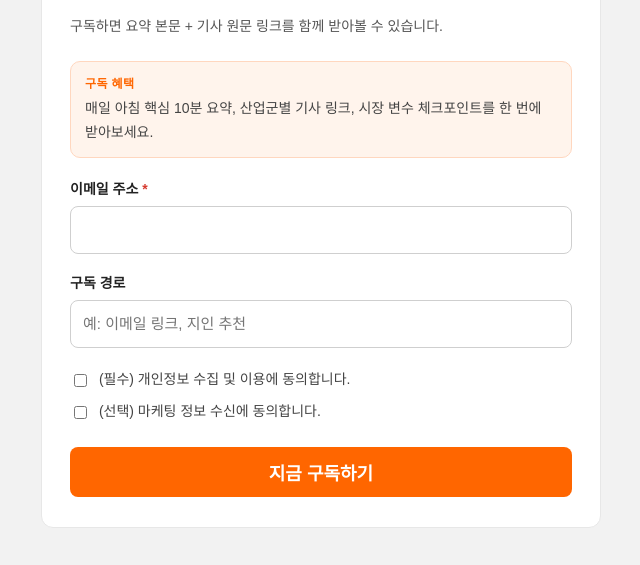
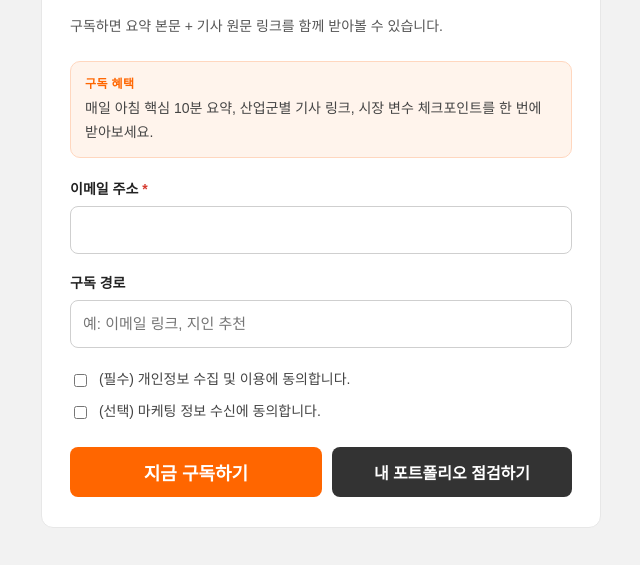
Before and after one commit to misodaily/miso_daily_newsletter, a plain HTML site: page public/subscribe_miso_daily.html in a window 1280 px wide. Shown: the part 195-760 px from the top of the page, without its empty margins (319-959 px from the left). Drawn offline with Linux system fonts and the light colour scheme.

Commit message:
feat: add portfolio link button next to subscribe button

```diff
--- a/public/subscribe_miso_daily.html
+++ b/public/subscribe_miso_daily.html
@@ -64,10 +64,16 @@
                   </label>
                 </div>
 
-                <button type="submit"
-                  style="margin-top:24px;width:100%;height:50px;border:0;border-radius:8px;background:#FF6600;color:#fff;font-size:18px;font-weight:700;cursor:pointer;">
-                  지금 구독하기
-                </button>
+                <div style="margin-top:24px; display:flex; gap:10px;">
+                  <button type="submit"
+                    style="flex:1; height:50px; border:0; border-radius:8px; background:#FF6600; color:#fff; font-size:18px; font-weight:700; cursor:pointer;">
+                    지금 구독하기
+                  </button>
+                  <a href="https://misodaily-portforlio.vercel.app/" target="_blank"
+                    style="flex:1; height:50px; display:flex; align-items:center; justify-content:center; text-decoration:none; border-radius:8px; background:#333; color:#fff; font-size:16px; font-weight:700; box-sizing:border-box;">
+                    내 포트폴리오 점검하기
+                  </a>
+                </div>
               </form>
             </td>
           </tr>
```
